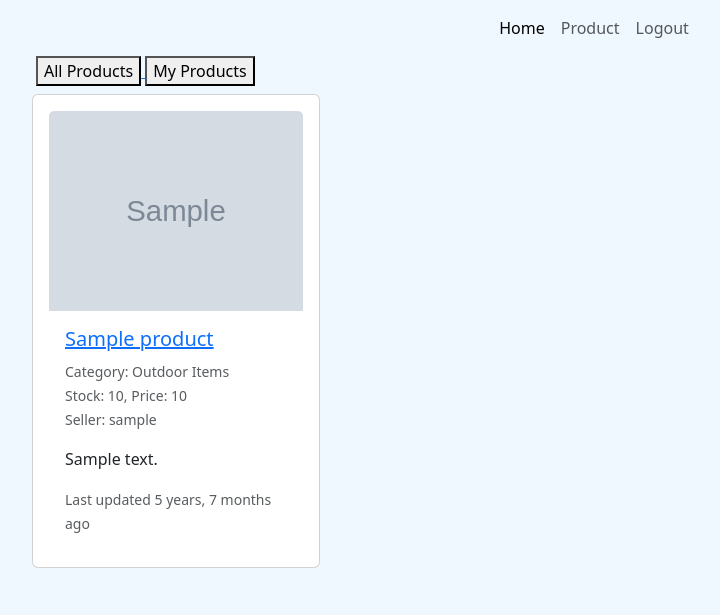
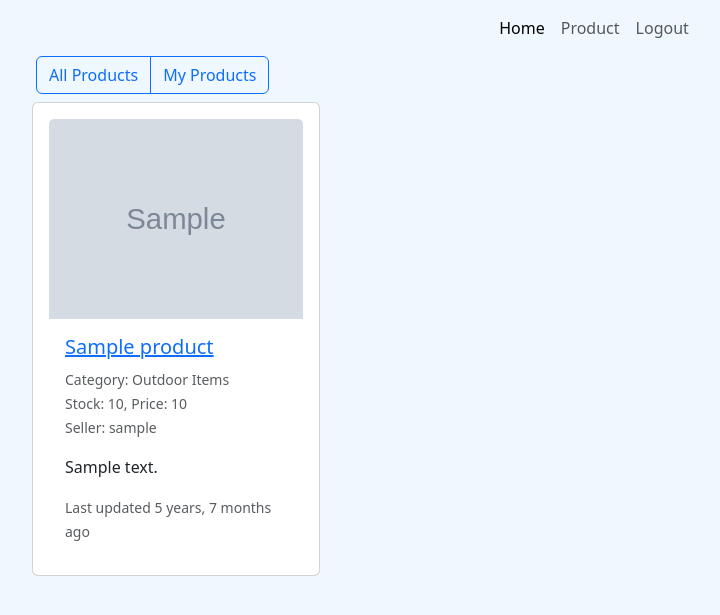
Before and after one commit to Evanlikescode/goalin, a Django app: page /product/ in a window 1280 px wide. Shown: the top 615 px of the page, without its empty margins (46-766 px from the left). Run offline with Django 5.2, Linux system fonts and the light colour scheme; a user stored in the database is signed in; tables that the repository leaves empty hold one stand-in row (values such as "Sample post"); grey boxes marked "Sample" are stand-in pictures.

Commit message:
implement my css on the project and add button group on show product

```diff
--- a/main/templates/show_product.html
+++ b/main/templates/show_product.html
@@ -16,12 +16,17 @@ Products
 
 
     {% if product_list %}
-        <a href="?filter=all">
-            <button type="button">All Products</button>
-        </a>
-        <a href="?filter=my">
-            <button type="button">My Products</button>
-        </a>
+
+
+        <div class="btn-group" role="group" >
+            <a href="?filter=all" class="btn btn-outline-primary">
+                All Products
+            </a>
+            <br>
+             <a href="?filter=my" class="btn btn-outline-primary">
+               My Products
+            </a>
+        </div>
 
         <div class="row " >
             {% for product in product_list %}
--- a/templates/layout.html
+++ b/templates/layout.html
@@ -10,8 +10,11 @@
     <!-- css bootstrap -->
     <link href="https://cdn.jsdelivr.net/npm/bootstrap@5.3.8/dist/css/bootstrap.min.css" rel="stylesheet" integrity="sha384-sRIl4kxILFvY47J16cr9ZwB07vP4J8+LH7qKQnuqkuIAvNWLzeN8tE5YBujZqJLB" crossorigin="anonymous">
 
+    <!-- my css -->
+    <link rel="stylesheet" href="{% static 'css/global.css' %}" />
+
 </head>
-<body style="background-color: aliceblue;">
+<body >
 
 
 
```
